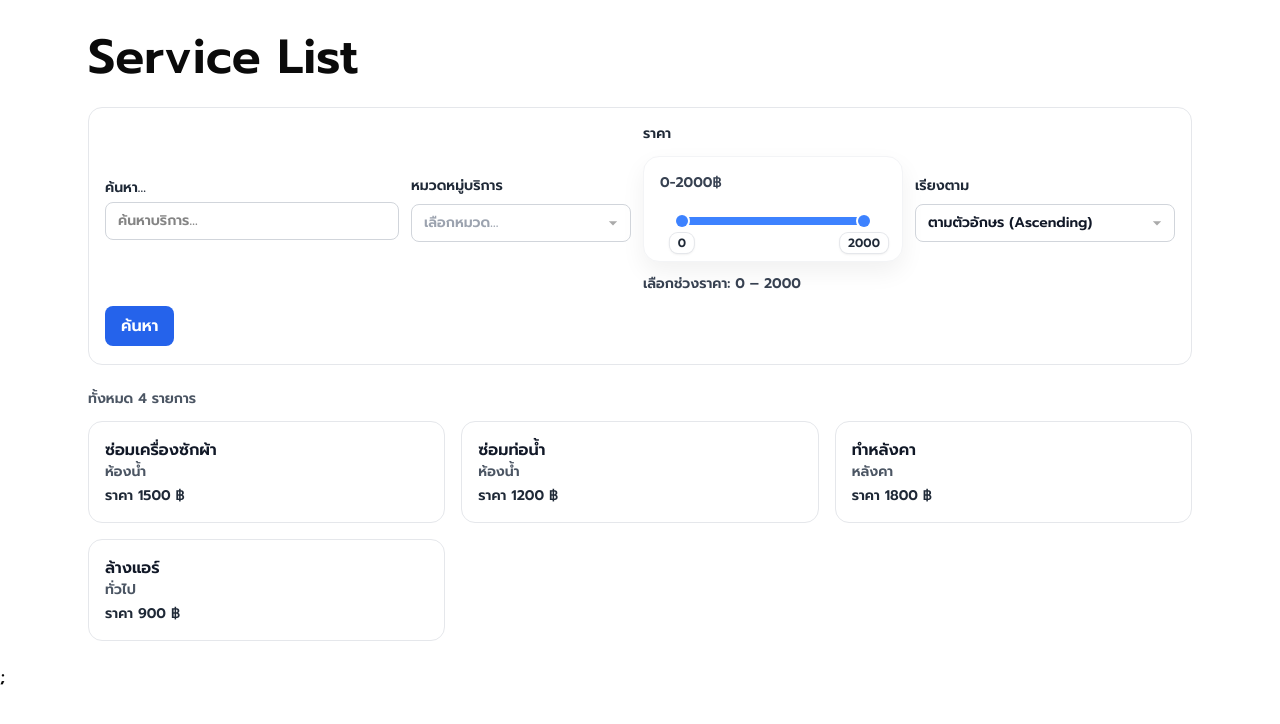
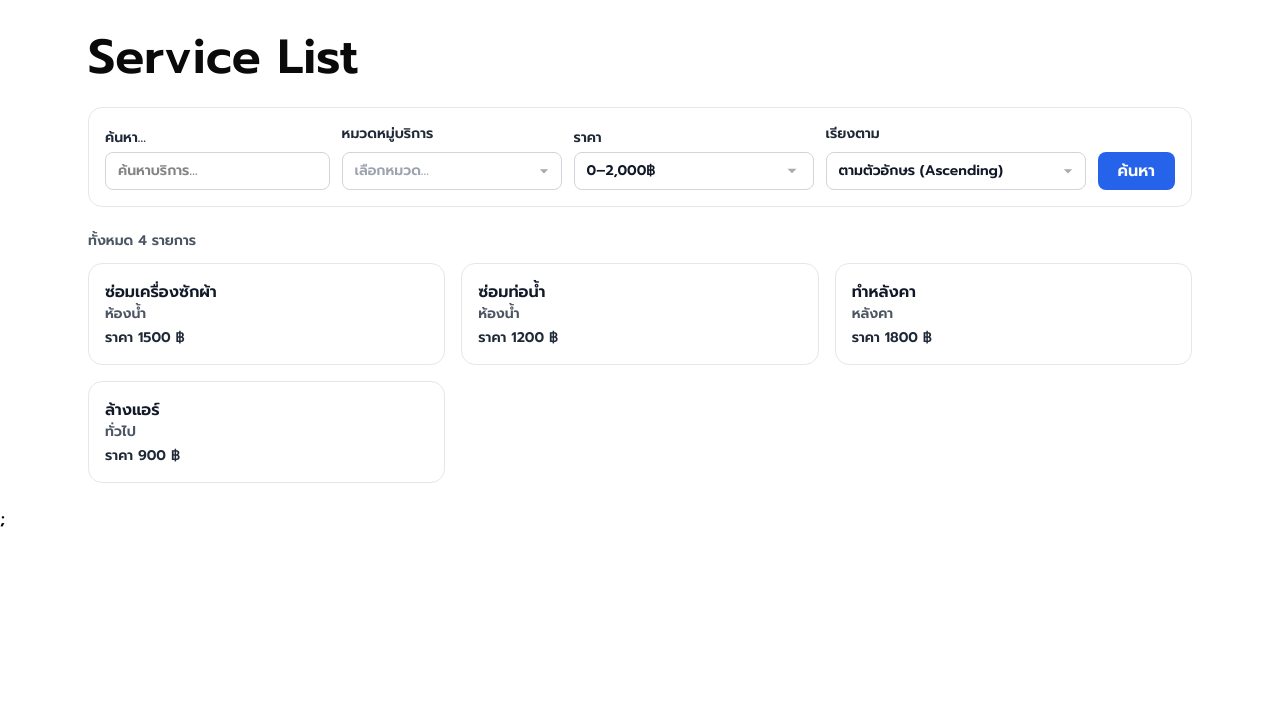
Before and after one commit to Preecha-Sayang/Final-Project-Home-Service, a Next.js app: page /service-filters in a window 1280 px wide. Shown: the top 724 px of the page. Built offline with nearby package versions, Linux system fonts and the light colour scheme.

Commit message:
feat: template filter bar and setup page demo service filter

```diff
--- a/src/components/filters/service_filters.tsx
+++ b/src/components/filters/service_filters.tsx
@@ -2,6 +2,23 @@ import * as React from "react";
 import type { FiltersState, Option, Range } from "./types";
 import InputDropdown from "@/components/input/inputDropdown/input_dropdown";
 import PriceRange from "@/components/input/inputPriceRange/price_range";
+import { cn } from "@/components/input/_style";
+
+/** hook เล็ก ๆ สำหรับปิดเมื่อคลิกนอก */
+function useClickOutside<T extends HTMLElement>(open: boolean, onClose: () => void) {
+    const ref = React.useRef<T>(null);
+    React.useEffect(() => {
+        if (!open) return;
+        const onDown = (e: MouseEvent) => {
+            const el = ref.current;
+            if (!el) return;
+            if (!el.contains(e.target as Node)) onClose();
+        };
+        document.addEventListener("mousedown", onDown);
+        return () => document.removeEventListener("mousedown", onDown);
+    }, [open, onClose]);
+    return ref;
+}
 
 type Props = {
     categories: Option[];
@@ -40,11 +57,31 @@ export default function FiltersBar({
         if (e.key === "Enter") apply();
     };
 
+    // ---------- Price popover ----------
+    const [openPrice, setOpenPrice] = React.useState(false);
+    // ค่าชั่วคราวใน popup (เลือกแล้วค่อย OK)
+    const [tempPrice, setTempPrice] = React.useState<Range>(price);
+    React.useEffect(() => setTempPrice(price), [price]);
+    const priceRef = useClickOutside<HTMLDivElement>(openPrice, () => setOpenPrice(false));
+
+    const confirmPrice = () => {
+        setPrice(tempPrice);
+        setOpenPrice(false);
+    };
+
+    // แสดงช่วงราคาเป็นข้อความ
+    const priceLabel = `${price.min.toLocaleString()}–${price.max.toLocaleString()}฿`;
+
     return (
         <div className={className}>
-            <div className="flex flex-wrap items-center gap-3 rounded-xl border border-[var(--gray-200)] bg-white p-4">
-                {/* Search */}
-                <div className="min-w-[240px] grow">
+            {/* เดสก์ท็อป = บรรทัดเดียว / มือถือ = wrap ได้เอง */}
+            <div
+                className={cn(
+                    "flex flex-wrap md:flex-nowrap items-end gap-3 rounded-xl border border-[var(--gray-200)] bg-white p-4"
+                )}
+            >
+                {/* Search (ขยายกินที่) */}
+                <div className="min-w-[220px] grow">
                     <label className="block text-sm font-medium text-[var(--gray-800)] mb-1">
                         ค้นหา…
                     </label>
@@ -58,12 +95,11 @@ export default function FiltersBar({
                          hover:border-[var(--gray-400)]
                          focus:ring-2 focus:ring-[var(--blue-600)] focus:border-[var(--blue-600)]"
                         />
-                        {/* ไอคอนแว่นถ้าต้องการ */}
                     </div>
                 </div>
 
                 {/* Category */}
-                <div className="w-[220px]">
+                <div className="w-full md:w-[220px]">
                     <InputDropdown
                         label="หมวดหมู่บริการ"
                         options={categories}
@@ -73,20 +109,59 @@ export default function FiltersBar({
                     />
                 </div>
 
-                {/* Price Range */}
-                <div className="w-[260px]">
-                    <PriceRange
-                        label="ราคา"
-                        min={0}
-                        max={2000}
-                        step={1}
-                        value={price}
-                        onChange={setPrice}
-                    />
+                {/* Price = ปุ่ม + popup */}
+                <div className="relative w-full md:w-[240px]" ref={priceRef}>
+                    <label className="block text-sm font-medium text-[var(--gray-800)] mb-1">ราคา</label>
+
+                    <button
+                        type="button"
+                        onClick={() => setOpenPrice((s) => !s)}
+                        className="w-full rounded-md border border-[var(--gray-300)] px-3 py-2 text-left text-sm
+                       hover:border-[var(--gray-400)]
+                       focus:outline-none focus:ring-2 focus:ring-[var(--blue-600)]"
+                    >
+                        <span className="text-[var(--gray-900)]">{priceLabel}</span>
+                        <span className="float-right translate-y-px text-[var(--gray-500)]">
+                            {/* caret */}
+                            <svg width="18" height="18" viewBox="0 0 20 20" fill="none" aria-hidden>
+                                <path d="M5 7.5 10 12.5 15 7.5" fill="#AAAAAA" />
+                            </svg>
+                        </span>
+                    </button>
+
+                    {/* Panel: จัดให้ออกด้านขวาตามแบบ และซ่อน/แสดงด้วย state */}
+                    {openPrice && (
+                        <div
+                            className="absolute z-50 mt-2 w-[300px] md:right-0 rounded-2xl border border-[var(--gray-200)] bg-white p-3 shadow-xl"
+                        >
+                            <PriceRange
+                                /* ใช้ตัวเดิมเลย แต่ส่ง state ชั่วคราว */
+                                min={0}
+                                max={2000}
+                                step={1}
+                                value={tempPrice}
+                                onChange={setTempPrice}
+                            />
+                            <div className="mt-3 flex items-center justify-end gap-2">
+                                <button
+                                    onClick={() => setOpenPrice(false)}
+                                    className="rounded-md border border-[var(--gray-300)] px-3 py-1.5 text-sm text-[var(--gray-700)] hover:bg-[var(--gray-100)] cursor-pointer"
+                                >
+                                    Cancel
+                                </button>
+                                <button
+                                    onClick={confirmPrice}
+                                    className="rounded-md bg-[var(--blue-600)] px-4 py-1.5 text-sm text-white hover:bg-[var(--blue-700)] cursor-pointer"
+                                >
+                                    OK
+                                </button>
+                            </div>
+                        </div>
+                    )}
                 </div>
 
                 {/* Sort */}
-                <div className="w-[260px]">
+                <div className="w-full md:w-[260px]">
                     <InputDropdown
                         label="เรียงตาม"
                         value={sort}
@@ -99,10 +174,10 @@ export default function FiltersBar({
                 </div>
 
                 {/* Button */}
-                <div className="self-end pb-[2px]">
+                <div className="w-full md:w-auto md:self-end">
                     <button
                         onClick={apply}
-                        className="rounded-md bg-[var(--blue-600)] px-4 py-2 text-white hover:bg-[var(--blue-700)]"
+                        className="h-[38px] w-full md:w-auto rounded-md bg-[var(--blue-600)] px-5 text-white hover:bg-[var(--blue-700)] cursor-pointer"
                     >
                         ค้นหา
                     </button>
--- a/src/components/input/inputPriceRange/price_range.tsx
+++ b/src/components/input/inputPriceRange/price_range.tsx
@@ -85,9 +85,9 @@ export default function PriceRange({
             </div>
 
             {/* สรุปค่า */}
-            <div className="text-sm text-[var(--gray-700)]">
+            {/* <div className="text-sm text-[var(--gray-700)]">
                 เลือกช่วงราคา: <b>{value.min}</b> – <b>{value.max}</b>
-            </div>
+            </div> */}
         </div>
     );
 }
```
